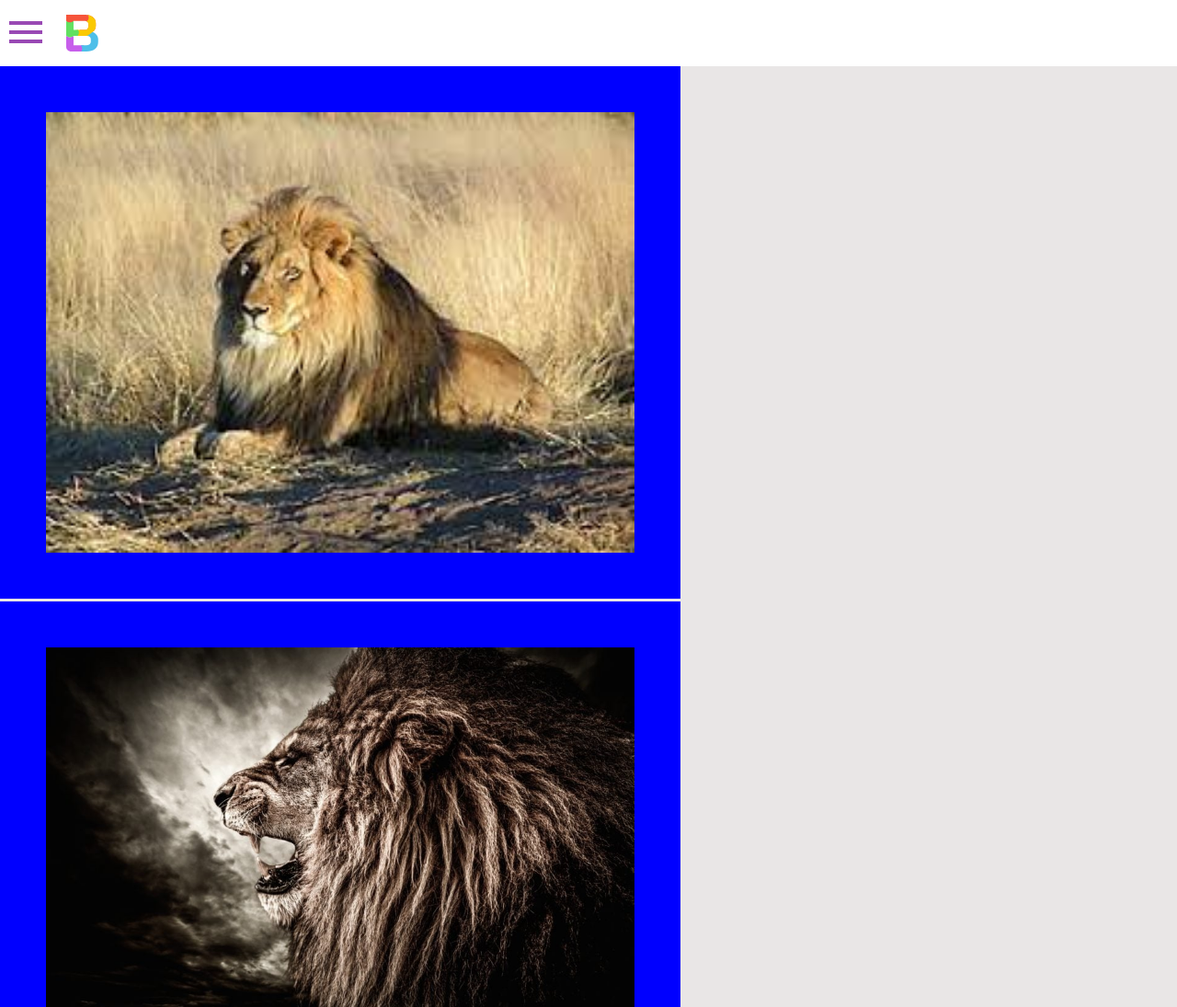
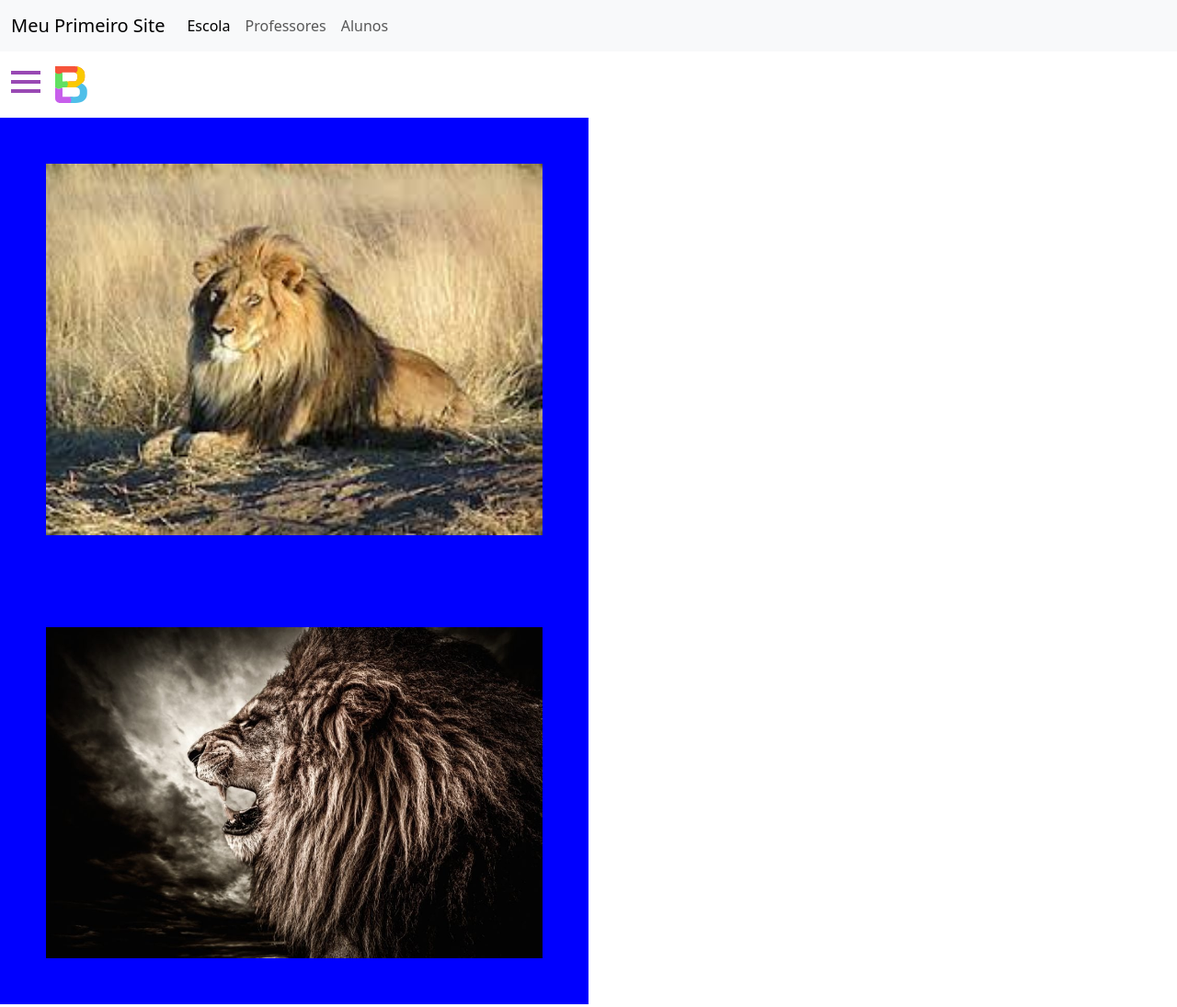
Before and after one commit to ricardoveiga18/2eliria, a plain HTML site: page index.html in a window 1280 px wide. Shown: the top 1095 px of the page at 92% size. Drawn offline with nearby package versions, Linux system fonts and the light colour scheme.

Commit message:
Add files via upload

```diff
--- a/index.html
+++ b/index.html
@@ -6,8 +6,32 @@
     <title>?????????</title>
     <link rel="stylesheet" href="reset.css">
     <link rel="stylesheet" href="style.css">
+    <link href="https://cdn.jsdelivr.net/npm/bootstrap@5.3.2/dist/css/bootstrap.min.css"
+    rel="stylesheet" integrity="sha384-T3c6CoIi6uLrA9TneNEoa7RxnatzjcDSCmG1MXxSR1GAsXEV/Dwwykc2MPK8M2HN" crossorigin="anonymous">
 </head>
 <body>
+    <nav class="navbar navbar-expand-lg bg-body-tertiary">
+        <div class="container-fluid">
+          <a class="navbar-brand" href="#">Meu Primeiro Site</a>
+          <button class="navbar-toggler" type="button" data-bs-toggle="collapse" data-bs-target="#navbarNav" aria-controls="navbarNav" aria-expanded="false" aria-label="Toggle navigation">
+            <span class="navbar-toggler-icon"></span>
+          </button>
+          <div class="collapse navbar-collapse" id="navbarNav">
+            <ul class="navbar-nav">
+              <li class="nav-item">
+                <a class="nav-link active" aria-current="page" href="#">Escola</a>
+              </li>
+              <li class="nav-item">
+                <a class="nav-link" href="#">Professores</a>
+              </li>
+              <li class="nav-item">
+                <a class="nav-link" href="#">Alunos</a>
+              </li>
+
+            </ul>
+          </div>
+        </div>
+      </nav>
      <header class="cabeçalho">
         <div class="container">
             <input type="checkbox" id="menu" class="container__botao">
```
